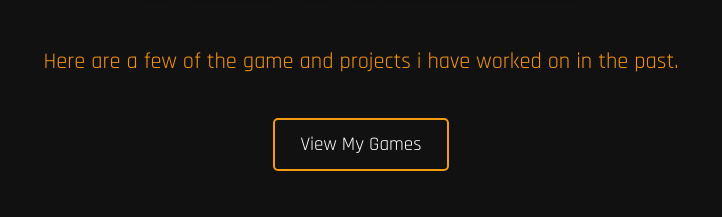
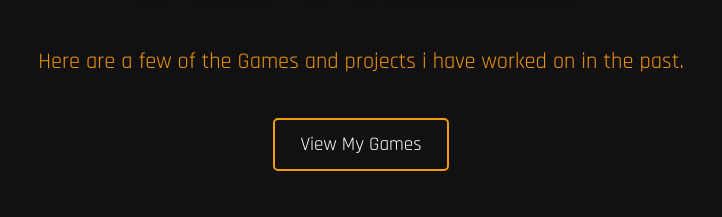
Before and after one commit to Mudigram/Portfolio, a plain HTML site: page index.html in a window 1280 px wide. Shown: the part 437-654 px from the top of the page, 279-1001 px from the left. Drawn offline with Linux system fonts and the light colour scheme.

Commit message:
Update index.html

```diff
--- a/index.html
+++ b/index.html
@@ -24,7 +24,7 @@
 
     <section class="hero">
         <h1>Welcome to My Game Dev Portfolio</h1>
-        <p>Here are a few of the game and projects i have worked on in the past.</p>
+        <p>Here are a few of the Games and projects i have worked on in the past.</p>
         <a href="projects.html" class="btn">View My Games</a>
         <div class="scroll-down">▼</div>
     </section>
```
